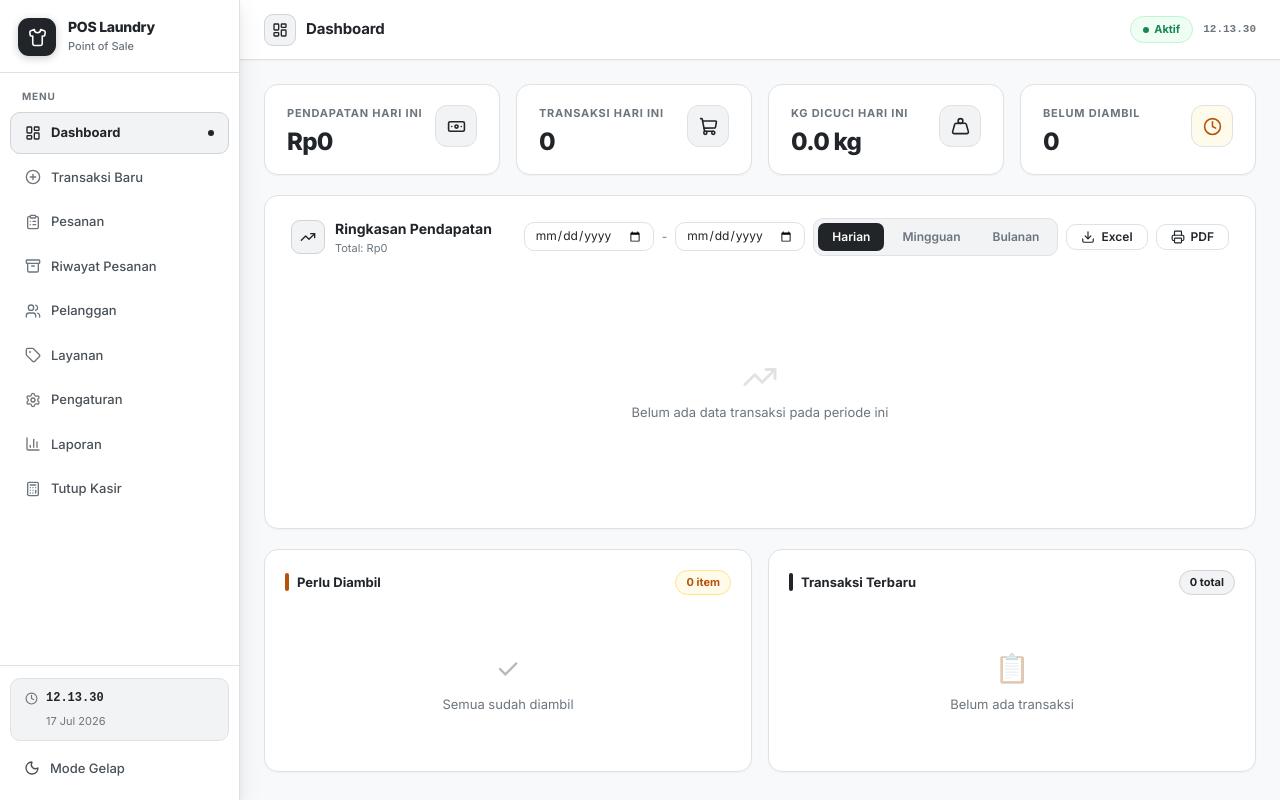
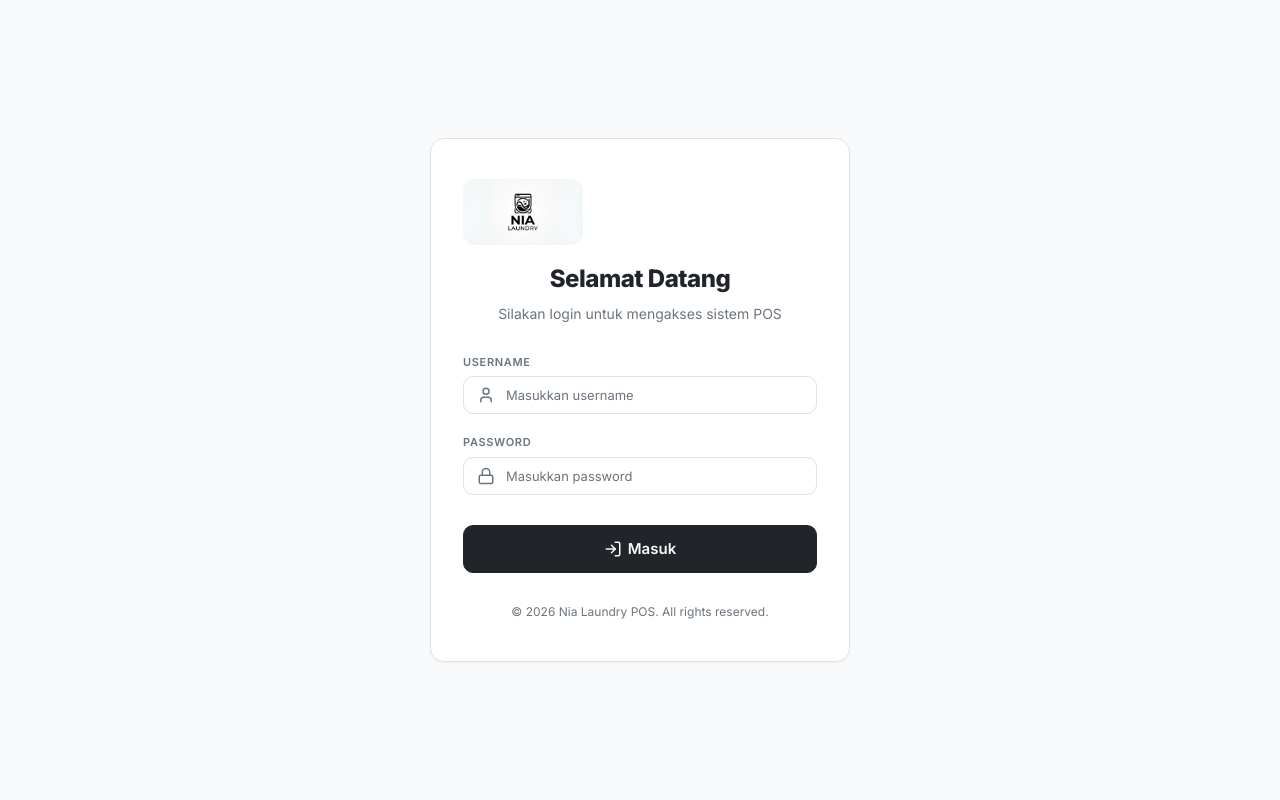
Before and after one commit to gungdemayun12/Nia-Laundry, a React (Vite) app: page /struk/1 in a window 1280 px wide. Built offline with nearby package versions, Linux system fonts and the light colour scheme.

Commit message:
feat: Add Login Auth page and apply Nia Laundry Logo throughout app

```diff
--- a/src/App.jsx
+++ b/src/App.jsx
@@ -16,6 +16,7 @@ import Pengaturan from './pages/Pengaturan';
 import Laporan from './pages/Laporan';
 import TutupKasir from './pages/TutupKasir';
 import ReceiptPage from './pages/ReceiptPage';
+import Login from './pages/Login';
 
 function RouteTracker() {
   const location = useLocation();
@@ -48,6 +49,7 @@ export default function App() {
   const [settings, setSettings] = useLocalStorage('pos_settings', DEFAULT_SETTINGS);
   const [dailyClosings, setDailyClosings] = useLocalStorage('pos_daily_closings', []);
   const [darkMode, setDarkMode] = useLocalStorage('pos_dark_mode', false);
+  const [isAuthenticated, setIsAuthenticated] = useLocalStorage('pos_is_auth', false);
 
   // Apply dark mode
   useEffect(() => {
@@ -141,10 +143,14 @@ export default function App() {
     e.target.value = '';
   };
 
+  if (!isAuthenticated) {
+    return <Login onLogin={() => setIsAuthenticated(true)} />;
+  }
+
   return (
     <HashRouter>
       <RouteTracker />
-      <Layout darkMode={darkMode} setDarkMode={setDarkMode}>
+      <Layout darkMode={darkMode} setDarkMode={setDarkMode} onLogout={() => setIsAuthenticated(false)}>
         <Routes>
           <Route
             path="/"
--- a/src/components/Layout.jsx
+++ b/src/components/Layout.jsx
@@ -2,8 +2,9 @@ import { useState, useEffect } from 'react';
 import { NavLink, useLocation } from 'react-router-dom';
 import {
   LayoutDashboard, PlusCircle, ClipboardList,
-  Users, Settings, BarChart3, Menu, X, Shirt, Moon, Sun, Clock, Tag, Archive, Calculator
+  Users, Settings, BarChart3, Menu, X, Shirt, Moon, Sun, Clock, Tag, Archive, Calculator, LogOut
 } from 'lucide-react';
+import LogoImage from '../assets/nia laundry.png';
 
 const navItems = [
   { to: '/', label: 'Dashboard', icon: LayoutDashboard },
@@ -17,7 +18,7 @@ const navItems = [
   { to: '/tutup-kasir', label: 'Tutup Kasir', icon: Calculator },
 ];
 
-export default function Layout({ children, darkMode, setDarkMode }) {
+export default function Layout({ children, darkMode, setDarkMode, onLogout }) {
   const [open, setOpen] = useState(false);
   const location = useLocation();
   const [time, setTime] = useState(new Date());
@@ -72,12 +73,11 @@ export default function Layout({ children, darkMode, setDarkMode }) {
           borderBottom: '1px solid var(--border)',
         }}>
           <div style={{
-            width: 38, height: 38, borderRadius: 11, flexShrink: 0,
-            background: 'var(--text)',
+            width: 42, height: 42, borderRadius: 11, flexShrink: 0,
             display: 'flex', alignItems: 'center', justifyContent: 'center',
-            boxShadow: '0 2px 8px rgba(0,0,0,0.2)',
+            overflow: 'hidden',
           }}>
-            <Shirt size={19} color="#fff" />
+            <img src={LogoImage} alt="Logo" style={{ width: '100%', height: '100%', objectFit: 'cover' }} />
           </div>
           <div style={{ minWidth: 0 }}>
             <p style={{ fontSize: 14, fontWeight: 800, color: 'var(--text)', lineHeight: 1.2, letterSpacing: '-0.02em' }}>POS Laundry</p>
@@ -161,6 +161,22 @@ export default function Layout({ children, darkMode, setDarkMode }) {
             {darkMode ? <Sun size={16} /> : <Moon size={16} />}
             {darkMode ? 'Mode Terang' : 'Mode Gelap'}
           </button>
+          {onLogout && (
+            <button
+              onClick={onLogout}
+              style={{
+                display: 'flex', alignItems: 'center', gap: 10, width: '100%',
+                padding: '10px 14px', borderRadius: 10, background: 'var(--red-bg)', border: '1px solid var(--red-border)',
+                fontSize: 13, fontWeight: 600, color: 'var(--red)', cursor: 'pointer',
+                marginTop: 6, transition: 'all 0.15s',
+              }}
+              onMouseEnter={(e) => { e.currentTarget.style.opacity = 0.8; }}
+              onMouseLeave={(e) => { e.currentTarget.style.opacity = 1; }}
+            >
+              <LogOut size={16} />
+              Keluar
+            </button>
+          )}
         </div>
       </aside>
 
--- a/src/components/Receipt.jsx
+++ b/src/components/Receipt.jsx
@@ -1,5 +1,6 @@
 import { forwardRef } from 'react';
 import { formatRupiah, formatDateTime, formatDate } from '../utils/helpers';
+import LogoImage from '../assets/nia laundry.png';
 
 const Receipt = forwardRef(function Receipt({ transaction, settings, id }, ref) {
   if (!transaction) return null;
@@ -28,8 +29,13 @@ const Receipt = forwardRef(function Receipt({ transaction, settings, id }, ref)
     >
       {/* Header */}
       <div style={{ textAlign: 'center', marginBottom: 8, paddingBottom: 8, borderBottom: '1px dashed #000' }}>
+        <img
+          src={LogoImage}
+          alt="Logo"
+          style={{ width: is58mm ? 36 : 48, height: 'auto', marginBottom: 4, filter: 'grayscale(100%)' }}
+        />
         <div style={{ fontWeight: 'bold', fontSize: titleSize, marginBottom: 4 }}>
-          {settings?.namaToko || 'LAUNDRY'}
+          {settings?.namaToko || 'NIA LAUNDRY'}
         </div>
         {settings?.alamat && (
           <div style={{ fontSize: smallSize, marginBottom: 2 }}>{settings.alamat}</div>
--- a/src/pages/Dashboard.jsx
+++ b/src/pages/Dashboard.jsx
@@ -10,6 +10,7 @@ import {
   AlertTriangle, TrendingUp, Download, Printer, Activity, PieChart as PieChartIcon
 } from 'lucide-react';
 import { STATUS_OPTIONS } from '../utils/constants';
+import LogoImage from '../assets/nia laundry.png';
 
 const COLORS = ['#212529', '#495057', '#6c757d', '#adb5bd', '#ced4da', '#f8f9fa'];
 
@@ -204,6 +205,14 @@ export default function Dashboard({ transactions, setTransactions }) {
 
   return (
     <div style={{ display: 'flex', flexDirection: 'column', gap: 20 }}>
+      {/* Header Banner */}
+      <div className="card" style={{ padding: '20px 24px', display: 'flex', alignItems: 'center', gap: 16 }}>
+        <img src={LogoImage} alt="Nia Laundry" style={{ width: 52, height: 52, borderRadius: 12, objectFit: 'cover' }} />
+        <div>
+          <h1 style={{ fontSize: 20, fontWeight: 800, color: 'var(--text)', margin: 0 }}>Dashboard Nia Laundry</h1>
+          <p style={{ fontSize: 13, color: 'var(--text-3)', margin: '2px 0 0' }}>Pantau kinerja dan statistik bisnis laundry Anda secara real-time.</p>
+        </div>
+      </div>
 
       {/* Alert */}
       {overdueItems.length > 0 && (
--- /dev/null
+++ b/src/pages/Login.jsx
@@ -0,0 +1,122 @@
+import { useState } from 'react';
+import Swal from 'sweetalert2';
+import { LogIn, User, Lock } from 'lucide-react';
+import LogoImage from '../assets/nia laundry.png';
+
+export default function Login({ onLogin }) {
+  const [username, setUsername] = useState('');
+  const [password, setPassword] = useState('');
+  const [loading, setLoading] = useState(false);
+
+  const handleSubmit = (e) => {
+    e.preventDefault();
+    setLoading(true);
+
+    setTimeout(() => {
+      if (username === 'admin' && password === 'admin123') {
+        onLogin();
+      } else {
+        Swal.fire({
+          icon: 'error',
+          title: 'Login Gagal',
+          text: 'Username atau password yang Anda masukkan salah.',
+          confirmButtonColor: 'var(--text)',
+        });
+      }
+      setLoading(false);
+    }, 800); // Simulate network delay for a nicer feel
+  };
+
+  return (
+    <div style={{
+      minHeight: '100vh',
+      display: 'flex',
+      alignItems: 'center',
+      justifyContent: 'center',
+      background: 'var(--bg)',
+      padding: 20,
+    }}>
+      <div className="card animate-fade-in" style={{
+        width: '100%',
+        maxWidth: 420,
+        padding: '40px 32px',
+        textAlign: 'center',
+        background: 'var(--surface)',
+      }}>
+        {/* Logo Section */}
+        <div style={{ marginBottom: 30 }}>
+          <img
+            src={LogoImage}
+            alt="Nia Laundry Logo"
+            style={{ width: 120, height: 'auto', marginBottom: 16, borderRadius: 12 }}
+          />
+          <h1 style={{ fontSize: 24, fontWeight: 800, color: 'var(--text)', letterSpacing: '-0.02em', marginBottom: 6 }}>
+            Selamat Datang
+          </h1>
+          <p style={{ fontSize: 14, color: 'var(--text-3)' }}>
+            Silakan login untuk mengakses sistem POS
+          </p>
+        </div>
+
+        {/* Form Section */}
+        <form onSubmit={handleSubmit} style={{ display: 'flex', flexDirection: 'column', gap: 20 }}>
+          <div style={{ textAlign: 'left' }}>
+            <label className="field-label">Username</label>
+            <div style={{ position: 'relative' }}>
+              <div style={{ position: 'absolute', left: 14, top: '50%', transform: 'translateY(-50%)', color: 'var(--text-3)' }}>
+                <User size={18} />
+              </div>
+              <input
+                type="text"
+                className="field-input"
+                placeholder="Masukkan username"
+                value={username}
+                onChange={(e) => setUsername(e.target.value)}
+                required
+                style={{ paddingLeft: 42 }}
+              />
+            </div>
+          </div>
+
+          <div style={{ textAlign: 'left' }}>
+            <label className="field-label">Password</label>
+            <div style={{ position: 'relative' }}>
+              <div style={{ position: 'absolute', left: 14, top: '50%', transform: 'translateY(-50%)', color: 'var(--text-3)' }}>
+                <Lock size={18} />
+              </div>
+              <input
+                type="password"
+                className="field-input"
+                placeholder="Masukkan password"
+                value={password}
+                onChange={(e) => setPassword(e.target.value)}
+                required
+                style={{ paddingLeft: 42 }}
+              />
+            </div>
+          </div>
+
+          <button
+            type="submit"
+            className="btn btn-primary"
+            style={{ width: '100%', padding: 14, marginTop: 10, fontSize: 15 }}
+            disabled={loading}
+          >
+            {loading ? (
+              <span className="animate-pulse-soft">Memeriksa...</span>
+            ) : (
+              <>
+                <LogIn size={18} />
+                Masuk
+              </>
+            )}
+          </button>
+        </form>
+
+        <p style={{ fontSize: 12, color: 'var(--text-3)', marginTop: 30 }}>
+          &copy; {new Date().getFullYear()} Nia Laundry POS. All rights reserved.
+        </p>
+      </div>
+    </div>
+  );
+}
```
Also changed, not shown: src/assets/nia laundry.png (added).
